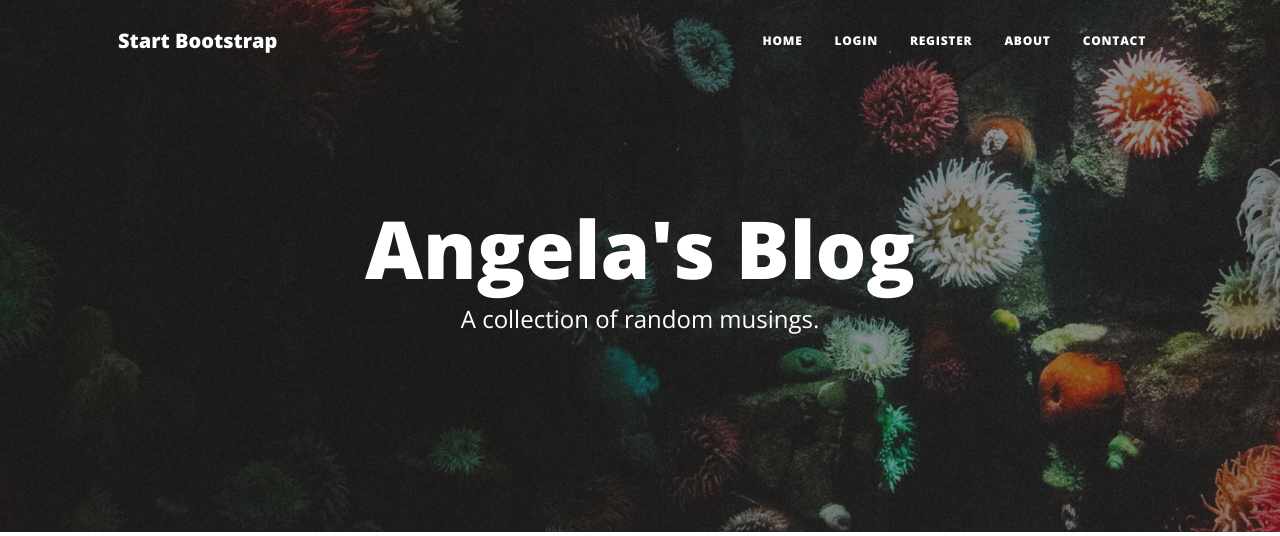
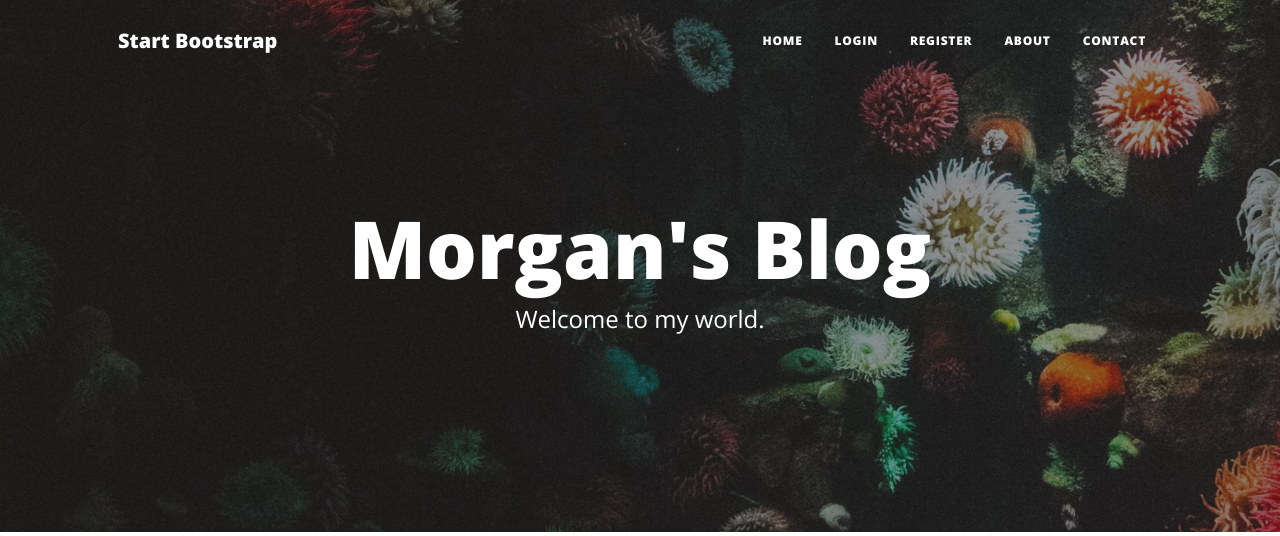
Before and after one commit to ranlin46/day-71-starting-files-blog-for-deployment, a Flask app: page / in a window 1280 px wide. Shown: the top 536 px of the page. Run offline with Flask 3, Linux system fonts and the light colour scheme; data that the repository does not hold is empty; some libraries are stand-ins or nearby versions.

Commit message:
change the detail

```diff
--- a/templates/index.html
+++ b/templates/index.html
@@ -9,8 +9,8 @@
     <div class="row gx-4 gx-lg-5 justify-content-center">
       <div class="col-md-10 col-lg-8 col-xl-7">
         <div class="site-heading">
-          <h1>Angela's Blog</h1>
-          <span class="subheading">A collection of random musings.</span>
+          <h1>Morgan's Blog</h1>
+          <span class="subheading">Welcome to my world.</span>
         </div>
       </div>
     </div>
```
